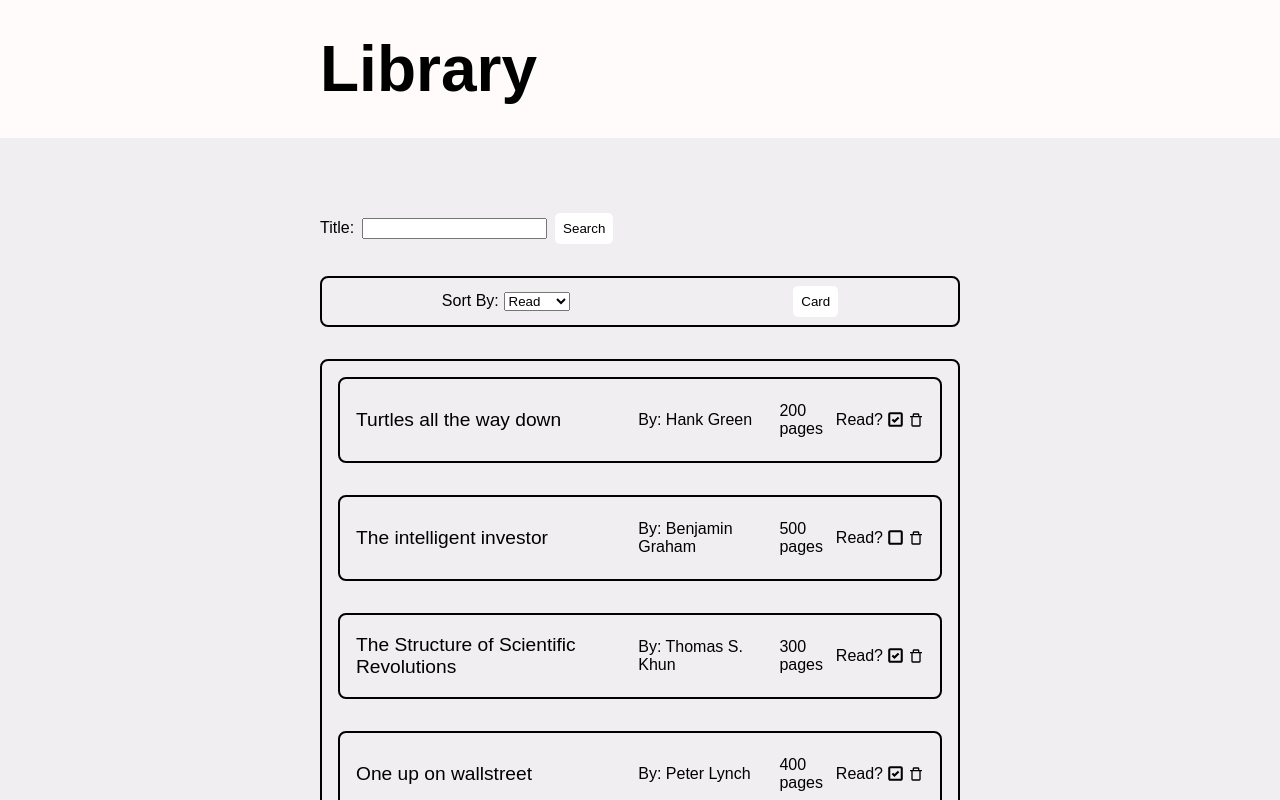
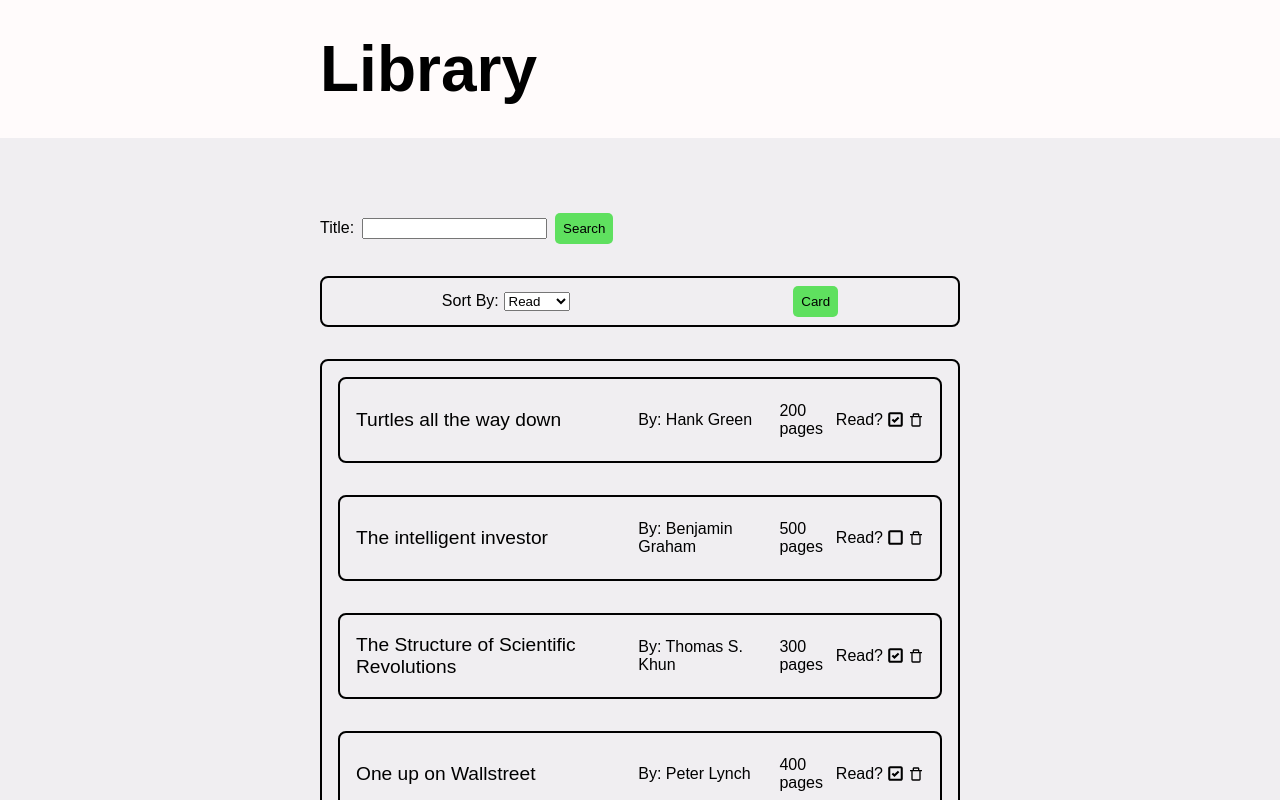
Before and after one commit to EricLiIIT/library, a React (Create React App) app: page / in a window 1280 px wide. Shown: the top 800 px of the page. Built offline with nearby package versions, Linux system fonts and the light colour scheme.

Commit message:
style: update button color

```diff
--- a/src/App.js
+++ b/src/App.js
@@ -6,7 +6,7 @@
 import Alert from "./Components/Books/InvalidFormAlert";
 import Search from "./Components/Sort/Search";
 import { useEffect, useState } from "react";
-import { getBookData } from "./Services/GetBookData";
+// import { getBookData } from "./Services/GetBookData";
 
 function App() {
   const [view, setView] = useState("row");
@@ -59,7 +59,7 @@
     300,
     true
   );
-  let b4 = new Book(5, "One up on wallstreet", "Peter Lynch", 400, true);
+  let b4 = new Book(5, "One up on Wallstreet", "Peter Lynch", 400, true);
   let b5 = new Book(6, "Clockwork Orange", "Someone", 200, false);
 
   function showBookForm(book) {
@@ -93,9 +93,9 @@
     setFormIsValid(true);
   }
 
-  let showBooks = function () {
-    library.map();
-  };
+  // let showBooks = function () {
+  //   library.map();
+  // };
 
   function sort(sorted, myLibrary) {
     console.log(sorted);
--- a/src/Components/Books/BookContainer.css
+++ b/src/Components/Books/BookContainer.css
@@ -10,8 +10,22 @@
 }
 
 button {
+    font-family:
+        'Poppins',
+        sans-serif,
+        -apple-system,
+        BlinkMacSystemFont,
+        "Segoe UI",
+        "Roboto",
+        "Oxygen",
+        "Ubuntu",
+        "Cantarell",
+        "Fira Sans",
+        "Droid Sans",
+        "Helvetica Neue",
+        sans-serif;
     border-style: none;
-    background-color: white;
+    background-color: #5fe05f;
     cursor: pointer;
     padding: 0.5rem;
     border-radius: 5px;
@@ -19,7 +33,7 @@
 }
 
 button:hover {
-    background-color: #bdbdbd;
+    background-color: #63be63;
     transition: 0.3s;
 }
 
```
